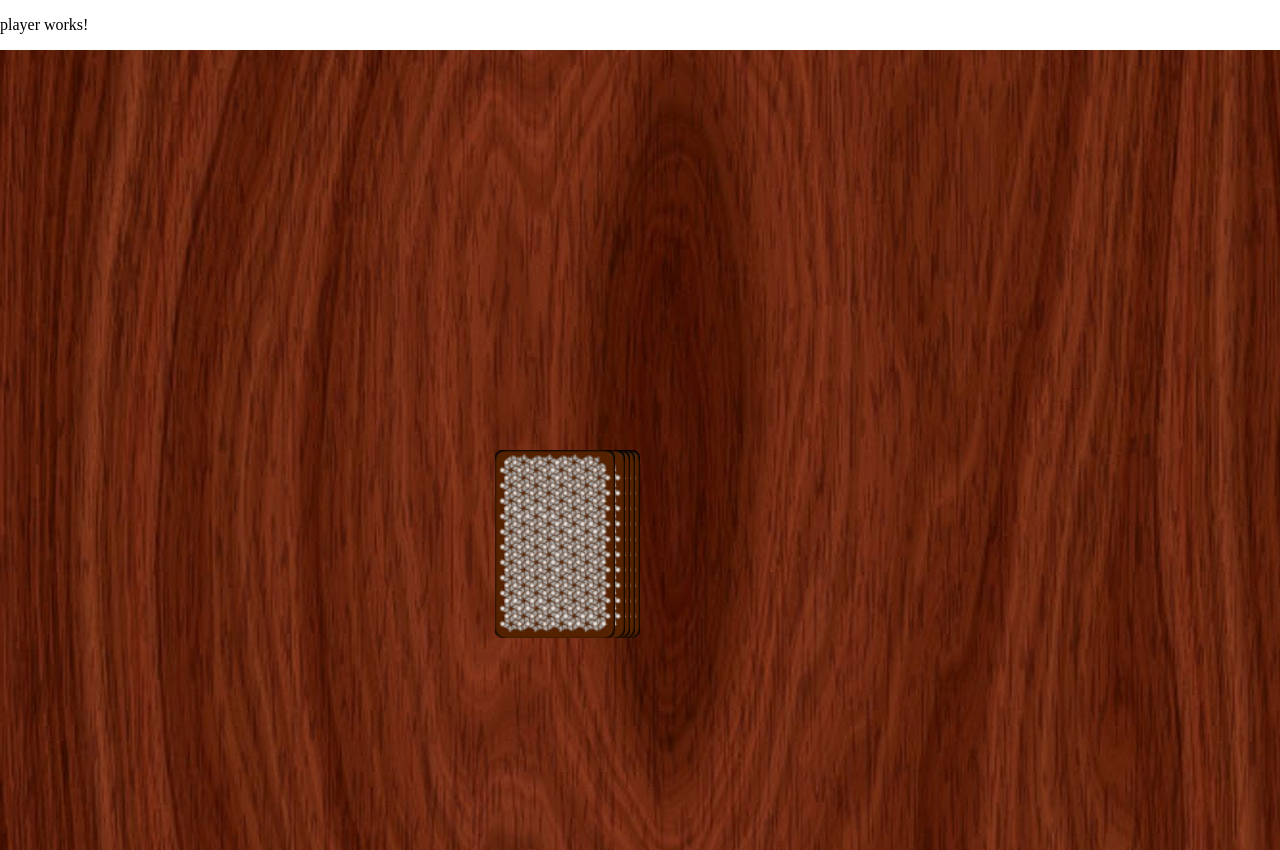
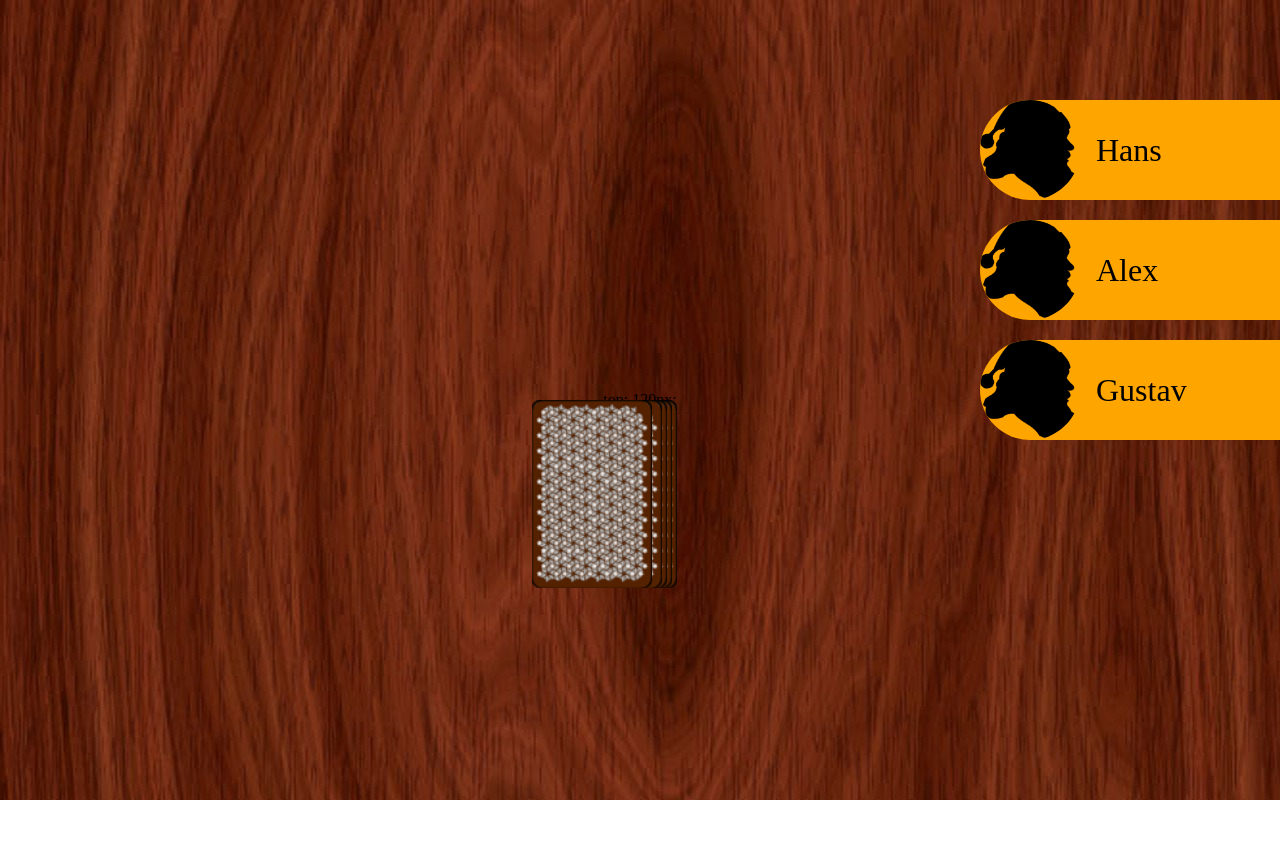
Before and after one commit to alexderrusse98/ringoffire, an Angular app: page /game in a window 1280 px wide. After the commit the page ends 800 px from the top, so only its background shows below. Built offline with nearby package versions, Linux system fonts and the light colour scheme.

Commit message:
add avatar

```diff
--- a/src/app/game/game.component.html
+++ b/src/app/game/game.component.html
@@ -1,6 +1,10 @@
-<app-player></app-player>
+<app-player  *ngFor="let player of game.players; let i = index"
+[ngStyle]="{'top.px': 100 + (i * 120)}"
+[name]="player"
+class="player-position">
+</app-player>
 
-<div class="field">
+<div class="field">top: 120px;
 
 
     <div class="card-stack">
--- a/src/app/game/game.component.scss
+++ b/src/app/game/game.component.scss
@@ -52,5 +52,9 @@
     100% {
         transform: scale(1.7) translateX(120px) translateY(-180px) rotate(-10deg);
     }
+}
 
+.player-position{
+    position: absolute;
+    right: 0;
 }
--- a/src/app/models/game.ts
+++ b/src/app/models/game.ts
@@ -1,5 +1,5 @@
 export class Game {
-  public players: string[] = [];
+  public players: string[] = ['Hans', 'Alex', 'Gustav'];
   public stack: string[] = [];
   public playedCards: string[] = [];
   public currentPlayer: number = 0;
--- a/src/app/player/player.component.html
+++ b/src/app/player/player.component.html
@@ -1 +1,4 @@
-<p>player works!</p>
+<div class="player">
+    <img src="/assets/profil.png" alt="">
+    <span>{{ name }}</span>
+</div>
--- a/src/app/player/player.component.scss
+++ b/src/app/player/player.component.scss
@@ -0,0 +1,21 @@
+.player {
+    display: flex;
+    align-items: center;
+    width: 300px;
+    border-top-left-radius: 50px;
+    border-bottom-left-radius: 50px;
+
+    span {
+        font-size: 32px;
+        margin-left: 16px;
+    }
+
+    background-color: orange;
+
+    img {
+        width: 100px;
+        height: 100px;
+        object-fit: cover;
+        border-radius: 100%;
+    }
+}
--- a/src/app/player/player.component.ts
+++ b/src/app/player/player.component.ts
@@ -1,4 +1,4 @@
-import { Component } from '@angular/core';
+import { Component, Input } from '@angular/core';
 
 @Component({
   selector: 'app-player',
@@ -8,5 +8,5 @@
   styleUrl: './player.component.scss'
 })
 export class PlayerComponent {
-
+  @Input() name!: string;
 }
```
